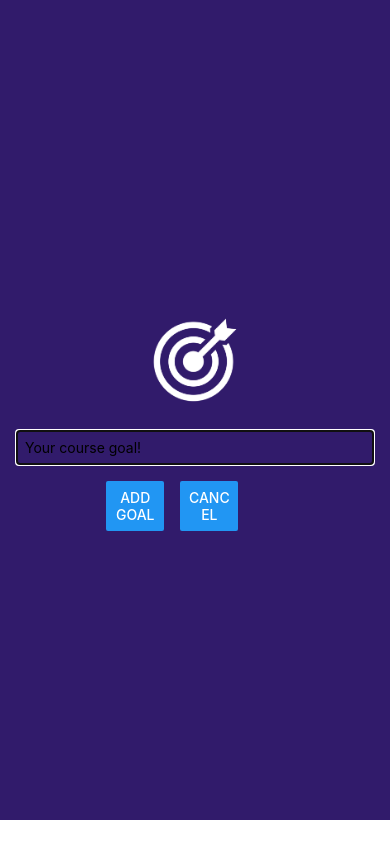
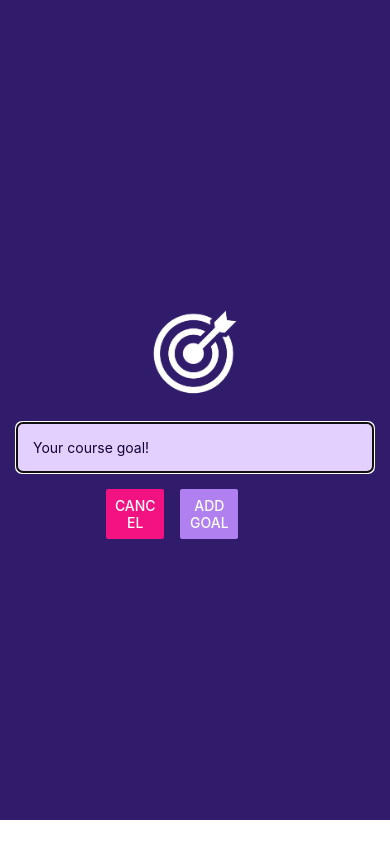
Before and after one commit to carlvelasco96/learn-react-native-expo, a React Native app: screen / in a window 390 px wide. Both pictures are taken after a click on the button "ADD NEW GOAL". Built offline with nearby package versions, Linux system fonts and the light colour scheme.

Commit message:
Styled modal, learned to set universal background color and update color of status bar

```diff
--- a/App.tsx
+++ b/App.tsx
@@ -2,6 +2,7 @@
 import { StyleSheet, View, FlatList, Button } from "react-native";
 import GoalInput from "./components/GoalInput";
 import GoalItem from "./components/GoalItem";
+import { StatusBar } from "expo-status-bar";
 
 export default function App() {
   const [modalIsVisible, setModalIsVisible] = useState(false);
@@ -32,10 +33,12 @@
   }
 
   return (
+    <>
+      <StatusBar style="light" />
       <View style={styles.appCountainer}>
         <Button
           title="Add New Goal"
-        color="#5e0acc"
+          color="#a065ec"
           onPress={startAddGoalHandler}
         />
         <GoalInput
@@ -60,6 +63,7 @@
           />
         </View>
       </View>
+    </>
   );
 }
 
--- a/app.json
+++ b/app.json
@@ -5,6 +5,7 @@
     "version": "1.0.0",
     "orientation": "portrait",
     "icon": "./assets/icon.png",
+    "backgroundColor": "#1e085a",
     "userInterfaceStyle": "light",
     "splash": {
       "image": "./assets/splash.png",
@@ -14,9 +15,7 @@
     "updates": {
       "fallbackToCacheTimeout": 0
     },
-    "assetBundlePatterns": [
-      "**/*"
-    ],
+    "assetBundlePatterns": ["**/*"],
     "ios": {
       "supportsTablet": true
     },
--- a/components/GoalInput.tsx
+++ b/components/GoalInput.tsx
@@ -35,15 +35,20 @@
         <View style={styles.buttonContainer}>
           <View style={styles.button}>
             <Button
+              title="Cancel"
+              onPress={props.onEndAddGoal}
+              color={"#f31282"}
+            />
+          </View>
+          <View style={styles.button}>
+            <Button
               title="Add Goal"
               onPress={() => {
                 props.onAddGoal(enteredGoalText);
                 setEnteredGoalText("");
               }}
+              color="#b180f0"
             />
-          </View>
-          <View style={styles.button}>
-            <Button title="Cancel" onPress={props.onEndAddGoal} />
           </View>
         </View>
       </View>
@@ -67,9 +72,12 @@
   },
   textInput: {
     borderWidth: 1,
-    borderColor: "#cccccc",
+    borderColor: "#e4d0ff",
+    backgroundColor: "#e4d0ff",
+    color: "#120438",
+    borderRadius: 6,
     width: "100%",
-    padding: 8,
+    padding: 16,
   },
   buttonContainer: {
     flexDirection: "row",
```
Lines whose indentation alone changed are shown as unchanged.
